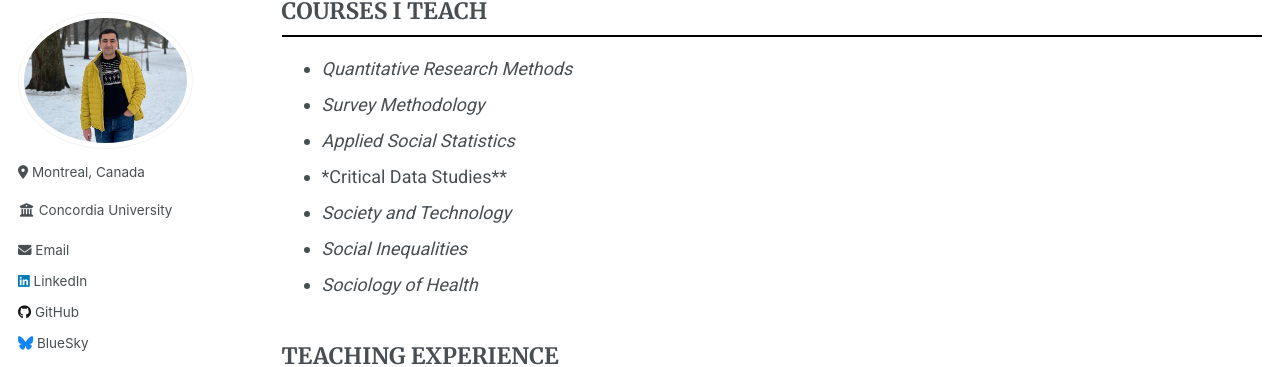
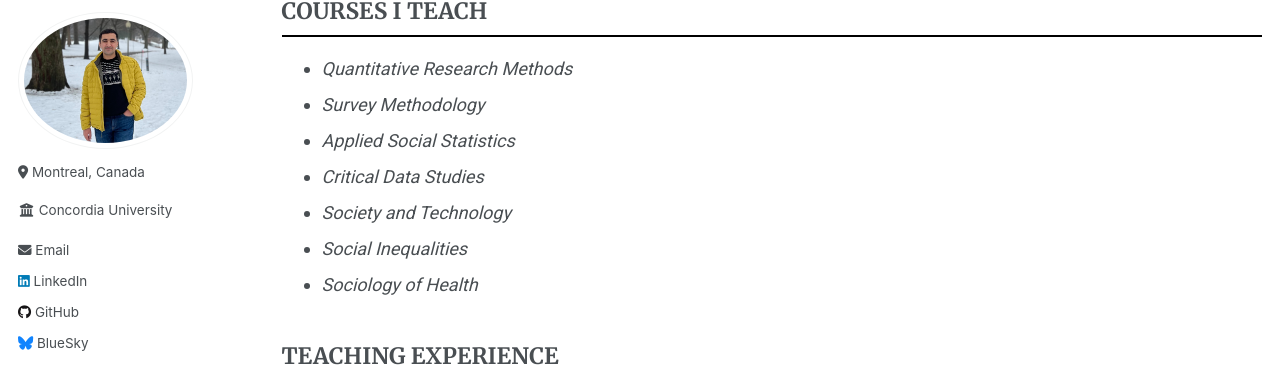
Before and after one commit to Mohsnmonji/mohsnmonji.github.io, a Jekyll site: the page built from _pages/teaching.md, in a window 1280 px wide and 900 px high, scrolled down 351 px. Shown: the part 94-461 px from the top of the window. Built offline with Jekyll 4.4.1, drawn with Linux system fonts in a browser that asks for light colours.

```diff
--- a/_pages/teaching.md
+++ b/_pages/teaching.md
@@ -21,7 +21,7 @@ I approach teaching as an enjoyable experience where students feel encouraged to
 * *Quantitative Research Methods*
 * *Survey Methodology*
 * *Applied Social Statistics*
-* *Critical Data Studies**
+* *Critical Data Studies*
 * *Society and Technology*
 * *Social Inequalities*
 * *Sociology of Health*
```
